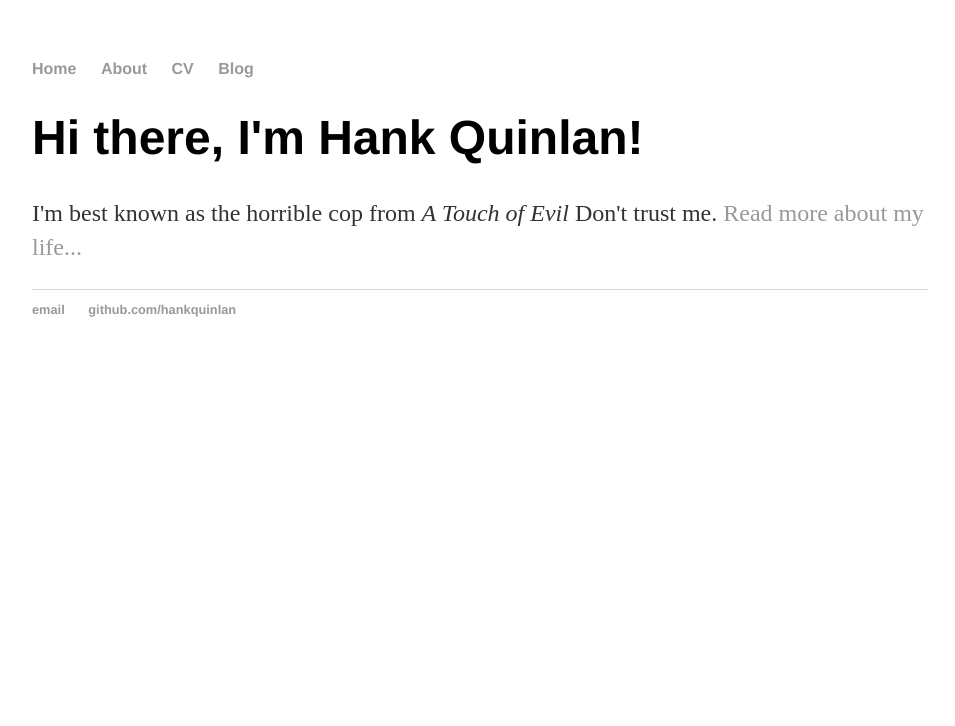
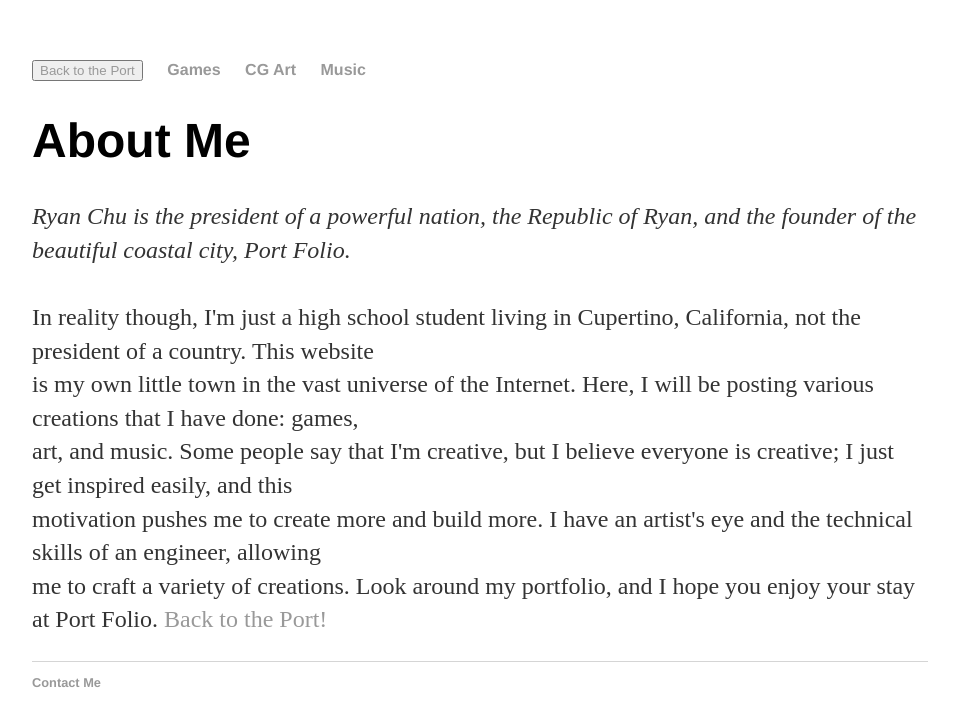
Before and after one commit to ChuRyan/about, a plain HTML site: page index.html in a window 1280 px wide. Shown: the whole page, without its empty margins (160-1115 px from the left). Drawn offline with Linux system fonts and the light colour scheme.

Commit message:
Update index.html

```diff
--- a/index.html
+++ b/index.html
@@ -1,29 +1,35 @@
 <!DOCTYPE html>
 <html>
 	<head>
-		<title>Hank Quinlan, Horrible Cop</title>
+		<title>About</title>
 		<!-- link to main stylesheet -->
 		<link rel="stylesheet" type="text/css" href="/about/css/main.css">
 	</head>
 	<body>
 		<nav>
     		<ul>
-        		<li><a href="/">Home</a></li>
-	        	<li><a href="/about">About</a></li>
-        		<li><a href="/cv">CV</a></li>
-        		<li><a href="/blog">Blog</a></li>
+        		<li><button type="button"><a href="/">Back to the Port</a></button></li>
+	        	<li><a href="/games">Games</a></li>
+        		<li><a href="/cg">CG Art</a></li>
+        		<li><a href="/music">Music</a></li>
     		</ul>
 		</nav>
 		<div class="container">
     		<div class="blurb">
-        		<h1>Hi there, I'm Hank Quinlan!</h1>
-				<p>I'm best known as the horrible cop from <em>A Touch of Evil</em> Don't trust me. <a href="/about">Read more about my life...</a></p>
+        		<h1>About Me</h1>
+				<p><em>Ryan Chu is the president of a powerful nation, the Republic of Ryan, and the founder of the beautiful coastal city, Port Folio.</em><br><br>
+				       In reality though, I'm just a high school student living in Cupertino, California, not the president of a country. This website <br>
+				       is my own little town in the vast universe of the Internet. Here, I will be posting various creations that I have done: games,<br>
+				       art, and music. Some people say that I'm creative, but I believe everyone is creative; I just get inspired easily, and this<br>
+				       motivation pushes me to create more and build more. I have an artist's eye and the technical skills of an engineer, allowing<br>
+				       me to craft a variety of creations. Look around my portfolio, and I hope you enjoy your stay at Port Folio.
+
+				       <a href="/">Back to the Port!</a></p>
     		</div><!-- /.blurb -->
 		</div><!-- /.container -->
 		<footer>
     		<ul>
-        		<li><a href="mailto:hankquinlanhub@gmail.com">email</a></li>
-        		<li><a href="https://github.com/hankquinlan">github.com/hankquinlan</a></li>
+        		<li><a href="/contact">Contact Me</a></li>
 			</ul>
 		</footer>
 	</body>
```
